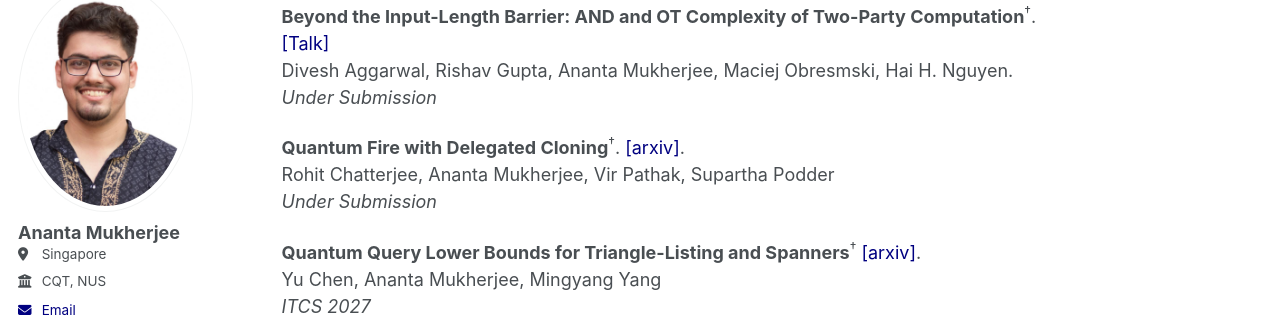
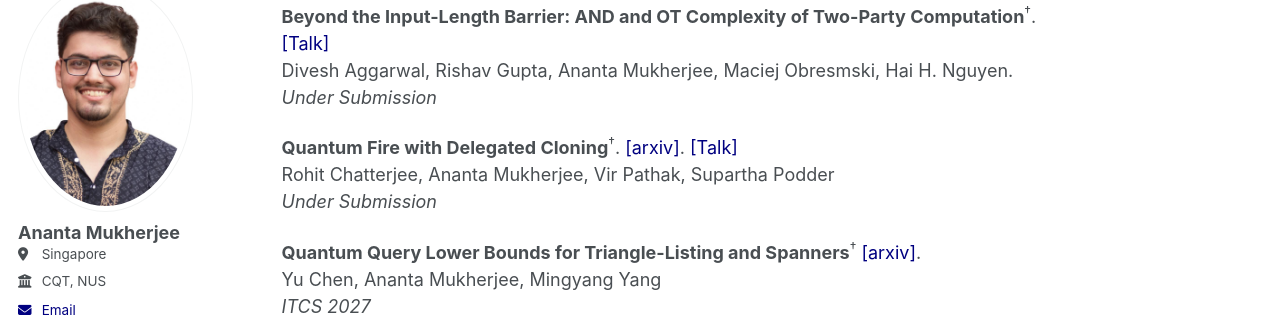
Before and after one commit to mananta/mananta.github.io, a Jekyll site: the page built from _pages/about.md, in a window 1280 px wide and 900 px high, scrolled down 639 px. Shown: the part 123-452 px from the top of the window. Built offline with Jekyll 4.4.1, drawn with Linux system fonts in a browser that asks for light colours; some web fonts are replaced.

Commit message:
updating homepage

```diff
--- a/_pages/about.md
+++ b/_pages/about.md
@@ -32,7 +32,7 @@ Complexity of Two-Party Computation**<sup>†</sup>.
 Divesh Aggarwal, Rishav Gupta, Ananta Mukherjee, Maciej Obresmski, Hai H. Nguyen.<br />
 *Under Submission*
 
-**Quantum Fire with Delegated Cloning**<sup>†</sup>. [[arxiv]](https://arxiv.org/abs/2610.03593).<br />
+**Quantum Fire with Delegated Cloning**<sup>†</sup>. [[arxiv]](https://arxiv.org/abs/2610.03593). [[Talk]](https://www.youtube.com/watch?v=-E8Gut4PnwQ&t=183s)<br />
 Rohit Chatterjee, Ananta Mukherjee, Vir Pathak, Supartha Podder<br />
 *Under Submission*
 
```
